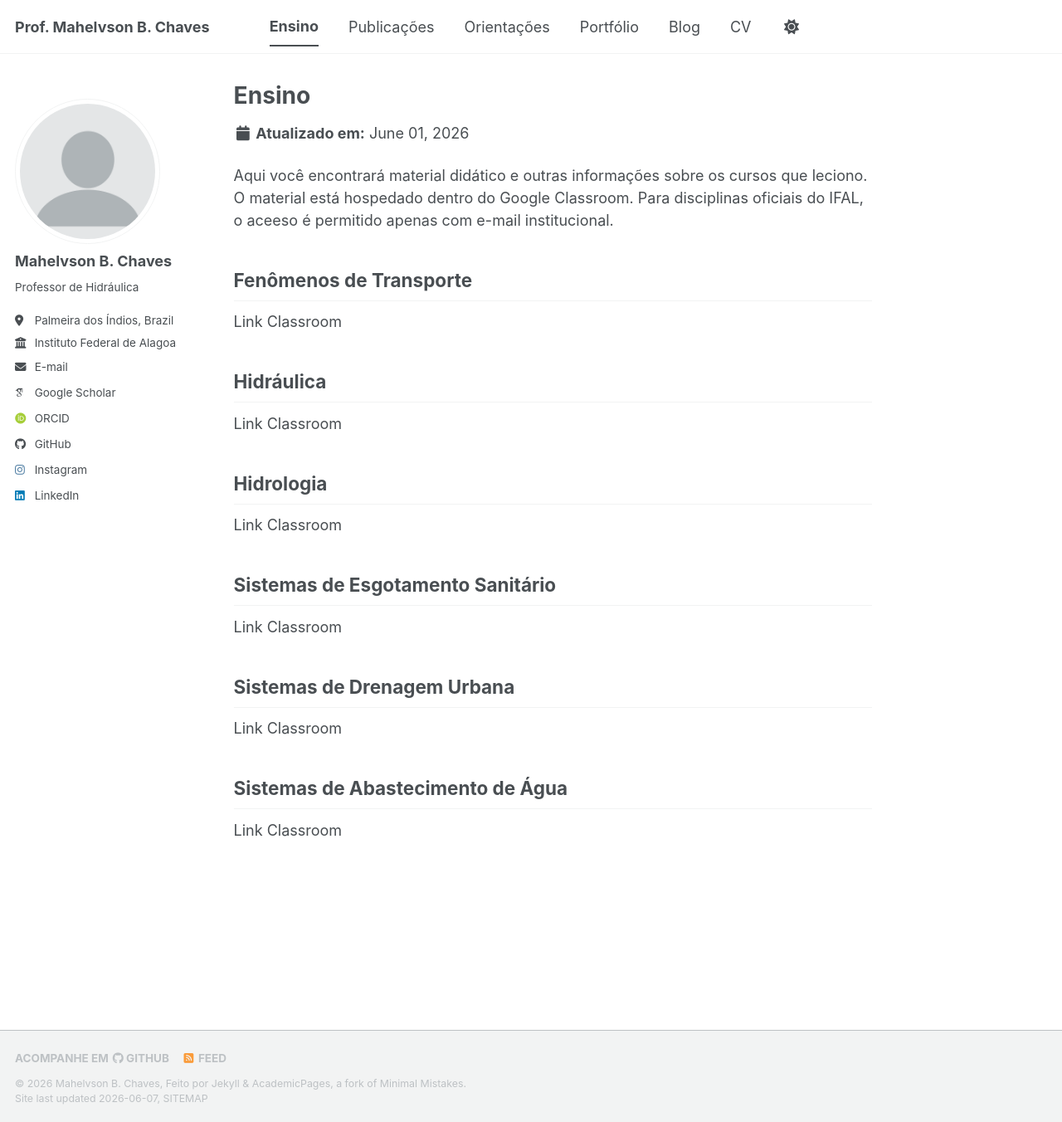
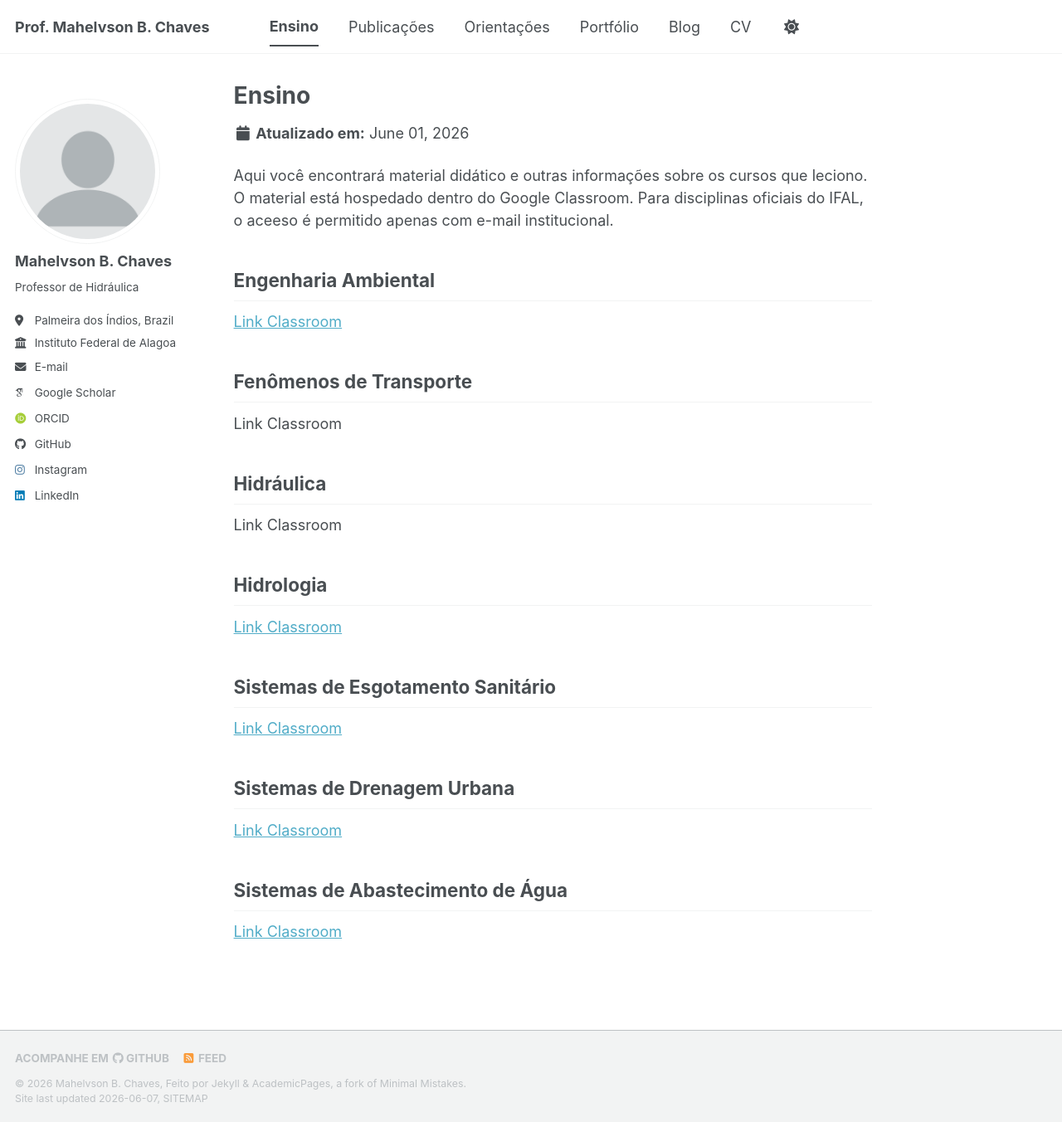
Before and after one commit to mahelvson/mahelvson.github.io, a Jekyll site: the page built from _pages/courses.md, in a window 1280 px wide and 1352 px high. Shown: the whole window at 83% size. Built offline with Jekyll 4.4.1, drawn with Linux system fonts in a browser that asks for light colours; some web fonts are replaced; a script bundle is joined from its source files by our own code; library files that are not in the unit come from our copies; part of the change alters nothing that is shown.

Commit message:
adicionei o link do classroom

```diff
--- a/_pages/courses.md
+++ b/_pages/courses.md
@@ -8,6 +8,9 @@ date: 2026-06-01
 Aqui você encontrará material didático e outras informações sobre os cursos que leciono.
 O material está hospedado dentro do Google Classroom. Para disciplinas oficiais do IFAL, o aceeso é permitido apenas com e-mail institucional.
 
+## Engenharia Ambiental
+[Link Classroom](https://classroom.google.com/c/Nzk4MDk3MDQzMjEw?cjc=z3trun6i)
+
 ## Fenômenos de Transporte
 Link Classroom
 
@@ -15,13 +18,13 @@ Link Classroom
 Link Classroom
 
 ## Hidrologia
-Link Classroom
+[Link Classroom](https://classroom.google.com/c/Nzk4MDk3MDMzODk3?cjc=qg2qnqac)
 
 ## Sistemas de Esgotamento Sanitário
-Link Classroom
+[Link Classroom](https://classroom.google.com/c/Nzk4MDk3MTc1MTU0?cjc=nybmfnsn)
 
 ## Sistemas de Drenagem Urbana
-Link Classroom
+[Link Classroom](https://classroom.google.com/c/Nzk4MDk3MTMzMzk1?cjc=3g7x2vjo)
 
 ## Sistemas de Abastecimento de Água
-Link Classroom
+[Link Classroom](https://classroom.google.com/c/Nzk4MDk3MDI2NzQy?cjc=v6mu36ue)
```
